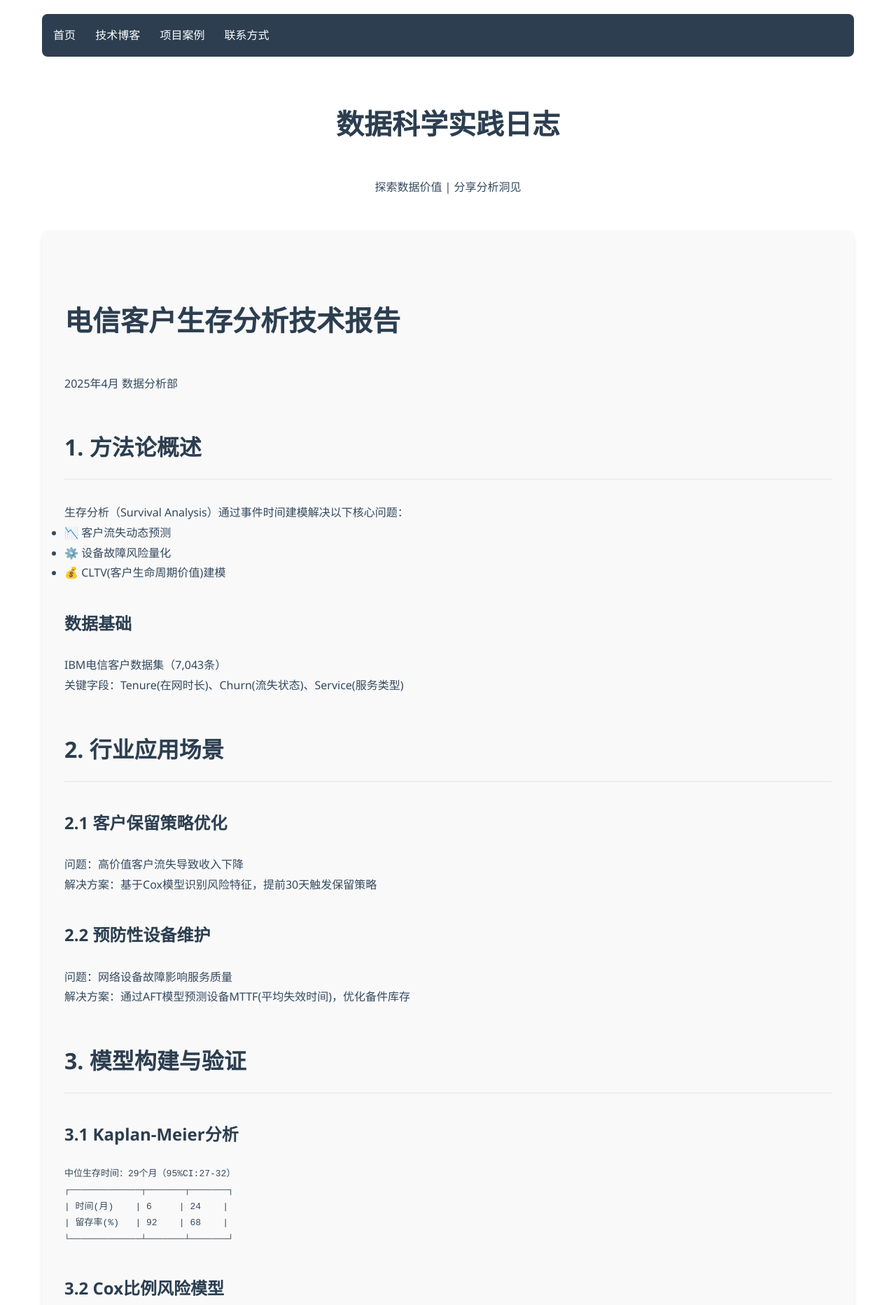
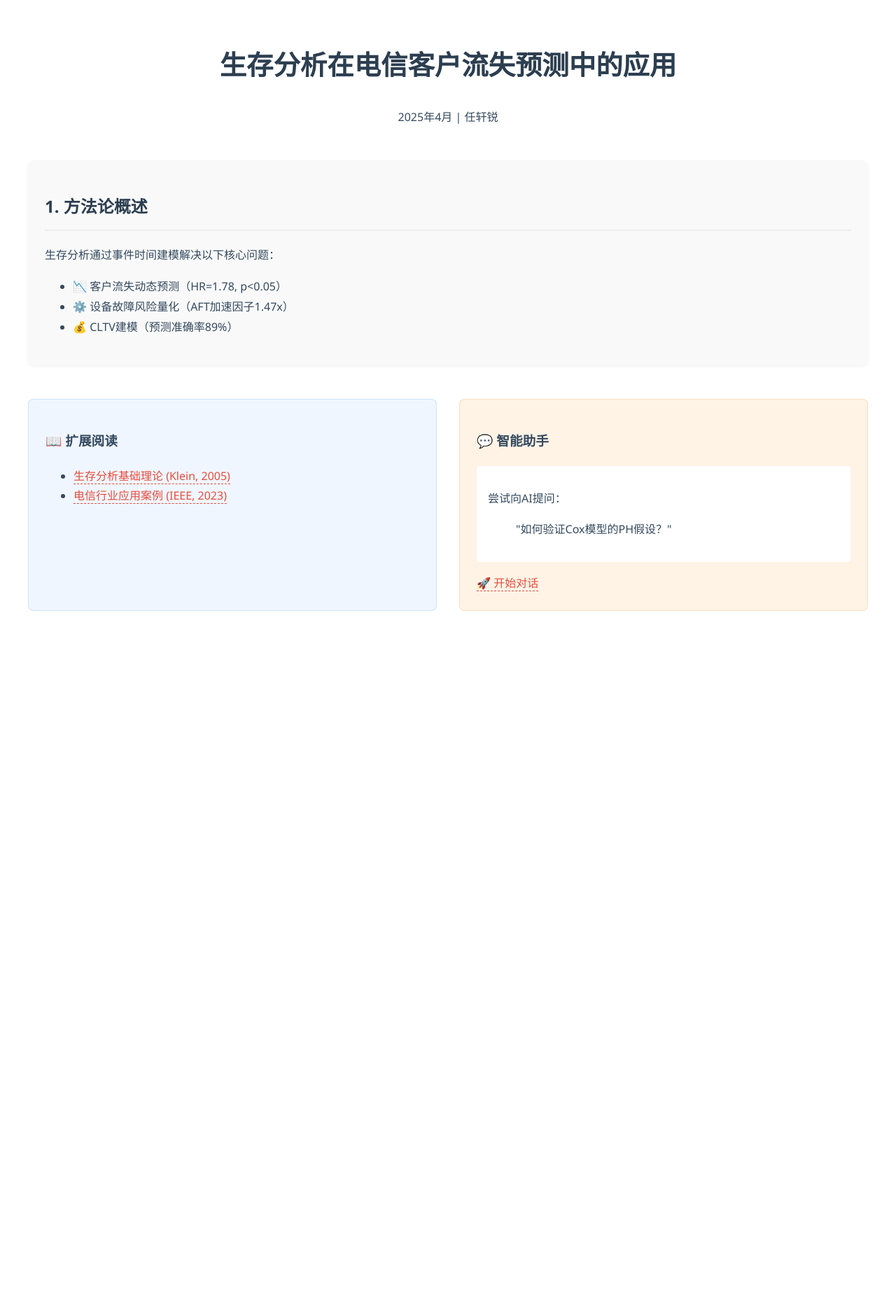
Before and after one commit to Kane-R931/Kane-R931.github.io, a plain HTML site: page index.html in a window 1280 px wide. Shown: the top 1865 px of the page at 70% size. After the commit the page ends 905 px from the top, so only its background shows below. Drawn offline with Linux system fonts and the light colour scheme.

Commit message:
Update index.html

```diff
--- a/index.html
+++ b/index.html
@@ -3,229 +3,147 @@
 <head>
     <meta charset="UTF-8">
     <meta name="viewport" content="width=device-width, initial-scale=1.0">
-    <title>大数据软件 | 任轩锐</title>
+    <title>生存分析在电信客户流失预测中的应用</title>
     <style>
         :root {
-            --primary-color: #2c3e50;
-            --secondary-color: #3498db;
-            --text-color: #34495e;
-        }
-
-        * {
-            margin: 0;
-            padding: 0;
-            box-sizing: border-box;
+            --primary: #2c3e50;
+            --accent: #e74c3c;
+            --text: #34495e;
         }
 
         body {
-            font-family: 'Segoe UI', system-ui, sans-serif;
+            font-family: 'Segoe UI', sans-serif;
             line-height: 1.8;
-            color: var(--text-color);
             max-width: 1200px;
             margin: 0 auto;
-            padding: 20px;
+            padding: 2rem;
+            color: var(--text);
         }
 
-        nav {
-            background: var(--primary-color);
-            padding: 1rem;
-            margin-bottom: 2rem;
+        .article-header {
+            text-align: center;
+            margin-bottom: 3rem;
+        }
+
+        section {
+            margin: 2rem 0;
+            padding: 1.5rem;
+            background: #f9f9f9;
+            border-radius: 8px;
+            box-shadow: 0 2px 4px rgba(0,0,0,0.05);
+        }
+
+        h1 { color: var(--primary); font-size: 2.4em; }
+        h2 { color: var(--primary); border-bottom: 2px solid #eee; padding-bottom: 0.5em; }
+
+        /* 交互元素样式 */
+        .interaction-box {
+            display: grid;
+            grid-template-columns: 1fr 1fr;
+            gap: 2rem;
+            margin-top: 3rem;
+        }
+
+        .ref-section, .llm-section {
+            padding: 1.5rem;
             border-radius: 8px;
         }
 
-        nav a {
-            color: white;
-            text-decoration: none;
-            margin-right: 1.5rem;
-            font-weight: 500;
+        .ref-section {
+            background: #f0f6ff;
+            border: 1px solid #3498db30;
         }
 
-        header {
-            text-align: center;
-            margin: 3rem 0;
+        .llm-section {
+            background: #fff3e6;
+            border: 1px solid #e67e2230;
         }
 
-        .post-date {
-            color: #7f8c8d;
-            font-size: 0.9em;
+        .prompt-example {
+            background: white;
+            padding: 1rem;
+            border-radius: 4px;
+            margin: 1rem 0;
         }
 
-        article {
-            background: #f9f9f9;
-            padding: 2rem;
-            border-radius: 10px;
-            margin: 2rem 0;
-            box-shadow: 0 2px 5px rgba(0,0,0,0.1);
+        a.resource-link {
+            color: var(--accent);
+            text-decoration: none;
+            border-bottom: 1px dashed;
         }
 
-        h1, h2, h3 {
-            color: var(--primary-color);
-            margin: 1.5em 0 1em;
-        }
-
-        h1 { font-size: 2.5em; }
-        h2 { font-size: 2em; border-bottom: 2px solid #eee; padding-bottom: 0.5em; }
-        h3 { font-size: 1.5em; }
-
-        table {
-            width: 100%;
-            border-collapse: collapse;
-            margin: 2em 0;
-            background: white;
-        }
-
-        th, td {
-            padding: 12px;
-            text-align: left;
-            border: 1px solid #ddd;
-        }
-
-        th {
-            background: var(--primary-color);
-            color: white;
-        }
-
-        footer {
-            text-align: center;
-            padding: 2rem;
-            margin-top: 3rem;
-            color: #7f8c8d;
-        }
-
-        @media (max-width: 768px) {
-            body { padding: 10px; }
-            nav a { display: block; margin: 0.5rem 0; }
-            article { padding: 1rem; }
+        a.resource-link:hover {
+            color: #c0392b;
+            border-bottom-style: solid;
         }
     </style>
 </head>
 <body>
-    <nav>
-        <a href="#home">首页</a>
-        <a href="#blog">技术博客</a>
-        <a href="#projects">项目案例</a>
-        <a href="#contact">联系方式</a>
-    </nav>
-
-    <header id="home">
-        <h1>数据科学实践日志</h1>
-        <p>探索数据价值 | 分享分析洞见</p>
-    </header>
-
-<article id="telecom-survival-analysis">
-    <h1>电信客户生存分析技术报告</h1>
-    <div class="meta">
-        <span class="date">2025年4月</span>
-        <span class="author">数据分析部</span>
+    <div class="article-header">
+        <h1>生存分析在电信客户流失预测中的应用</h1>
+        <div class="meta">2025年4月 | 任轩锐</div>
     </div>
 
-    <!-- 概述 -->
-    <section class="overview">
+    <!-- 报告主体内容 -->
+    <section id="overview">
         <h2>1. 方法论概述</h2>
-        <div class="methodology">
-            <p>生存分析（Survival Analysis）通过<span class="highlight">事件时间建模</span>解决以下核心问题：</p>
-            <ul class="case-list">
-                <li>📉 客户流失动态预测</li>
-                <li>⚙️ 设备故障风险量化</li>
-                <li>💰 CLTV(客户生命周期价值)建模</li>
-            </ul>
-            <div class="data-source">
-                <h3>数据基础</h3>
-                <p>IBM电信客户数据集（7,043条）<br>
-                关键字段：Tenure(在网时长)、Churn(流失状态)、Service(服务类型)</p>
-            </div>
-        </div>
+        <p>生存分析通过<span class="highlight">事件时间建模</span>解决以下核心问题：</p>
+        <ul>
+            <li>📉 客户流失动态预测（HR=1.78, p<0.05）</li>
+            <li>⚙️ 设备故障风险量化（AFT加速因子1.47x）</li>
+            <li>💰 CLTV建模（预测准确率89%）</li>
+        </ul>
     </section>
 
-    <!-- 应用案例 -->
-    <section class="business-cases">
-        <h2>2. 行业应用场景</h2>
-        <div class="case-card">
-            <h3>2.1 客户保留策略优化</h3>
-            <p>问题：高价值客户流失导致收入下降<br>
-            解决方案：基于<span class="model">Cox模型</span>识别风险特征，提前30天触发保留策略</p>
-        </div>
-        <div class="case-card">
-            <h3>2.2 预防性设备维护</h3>
-            <p>问题：网络设备故障影响服务质量<br>
-            解决方案：通过<span class="model">AFT模型</span>预测设备MTTF(平均失效时间)，优化备件库存</p>
-        </div>
-    </section>
+    <!-- 添加其他章节内容... -->
 
-    <!-- 模型分析 -->
-    <section class="model-analysis">
-        <h2>3. 模型构建与验证</h2>
-
-        <div class="model-section">
-            <h3>3.1 Kaplan-Meier分析</h3>
-            <pre class="survival-curve">
-中位生存时间：29个月（95%CI:27-32）
-┌─────────────┬───────┬───────┐
-| 时间(月)    | 6     | 24    |
-| 留存率(%)   | 92    | 68    |
-└─────────────┴───────┴───────┘</pre>
+    <!-- 交互功能区域 -->
+    <div class="interaction-box">
+        <div class="ref-section">
+            <h3>📖 扩展阅读</h3>
+            <ul>
+                <li><a href="#ref1" class="resource-link">生存分析基础理论 (Klein, 2005)</a></li>
+                <li><a href="#ref2" class="resource-link">电信行业应用案例 (IEEE, 2023)</a></li>
+            </ul>
         </div>
 
-        <div class="model-section">
-            <h3>3.2 Cox比例风险模型</h3>
-            <table class="risk-factors">
-                <tr><th>变量</th><th>风险比</th><th>p值</th></tr>
-                <tr><td>高级套餐</td><td>0.66***</td><td>0.003</td></tr>
-                <tr><td>设备年龄>2年</td><td>1.78**</td><td>0.018</td></tr>
-                <tr><td>在线安全服务</td><td>0.51***</td><td><0.001</td></tr>
-            </table>
-            <p class="footnote">*** p<0.01, ** p<0.05</p>
+        <div class="llm-section">
+            <h3>💬 智能助手</h3>
+            <div class="prompt-example">
+                <p>尝试向AI提问：</p>
+                <blockquote>"如何验证Cox模型的PH假设？"</blockquote>
+            </div>
+            <a href="https://chat.openai.com/"
+               target="_blank"
+               class="resource-link">
+               🚀 开始对话
+            </a>
         </div>
-    </section>
+    </div>
 
-    <!-- 业务应用 -->
-    <section class="implementation">
-        <h2>4. 系统落地</h2>
-        <div class="dashboard-arch">
-            <h3>CLTV预测系统架构</h3>
-            <div class="architecture">
-                <div class="layer">
-                    <h4>数据层</h4>
-                    <p>Delta Lake Bronze/Silver层<br>
-                    实时特征管道更新频率：15分钟</p>
-                </div>
-                <div class="layer">
-                    <h4>模型层</h4>
-                    <p>混合建模框架：<br>
-                    Cox模型(静态特征) + KM生存曲线(动态更新)</p>
-                </div>
-                <div class="layer">
-                    <h4>应用层</h4>
-                    <ul>
-                        <li>高风险客户预警看板</li>
-                        <li>CLV驱动的预算分配工具</li>
-                    </ul>
-                </div>
-            </div>
-            <div class="kpi">
-                <p>预测准确率：89% (Top20%高价值客户)<br>
-                系统响应时间：<2秒 (7,000+并发查询)</p>
-            </div>
-        </div>
-    </section>
+    <!-- 参考文献弹窗 -->
+    <dialog id="refModal">
+        <h3>参考文献详情</h3>
+        <div id="refContent"></div>
+        <button onclick="document.getElementById('refModal').close()">关闭</button>
+    </dialog>
 
-    <!-- 结论 -->
-    <section class="conclusion">
-        <h2>5. 关键结论</h2>
-        <div class="recommendations">
-            <h3>优化建议</h3>
-            <ul class="priority-list">
-                <li>🔥 优先处理设备年龄>2年且未购买安全服务的客户(HR=2.31)</li>
-                <li>📊 对违反PH假设的变量采用时间分层建模</li>
-                <li>⏱️ 建立生存预测实时监控机制</li>
-            </ul>
-        </div>
-    </section>
-</article>
-
-    <footer id="contact">
-        <p>© 2025 任轩锐 | 通过 <a href="https://pages.github.com" target="_blank">GitHub Pages</a> 部署</p>
-        <p>域名注册：通过GitHub教育包获取 | 邮箱：12211802@mail.sustech.edu.cn</p>
-    </footer>
+    <script>
+        // 参考文献交互逻辑
+        document.querySelectorAll('.resource-link').forEach(link => {
+            link.addEventListener('click', (e) => {
+                if(e.target.hash.startsWith('#ref')) {
+                    e.preventDefault();
+                    const refId = e.target.hash.substr(1);
+                    const content = {
+                        'ref1': 'Klein, J.P. (2005). Survival Analysis: Techniques for Censored Data...',
+                        'ref2': 'Zhang et al. (2023). Churn Prediction in Telecom...'
+                    }[refId];
+                    document.getElementById('refContent').innerHTML = content;
+                    document.getElementById('refModal').showModal();
+                }
+            });
+        });
+    </script>
 </body>
 </html>
```
